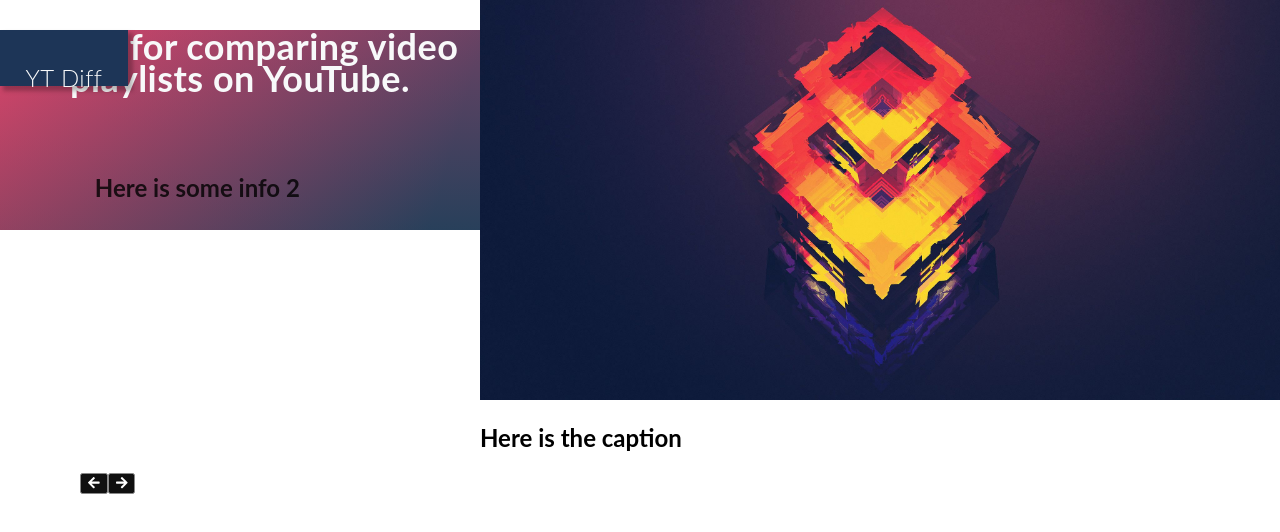
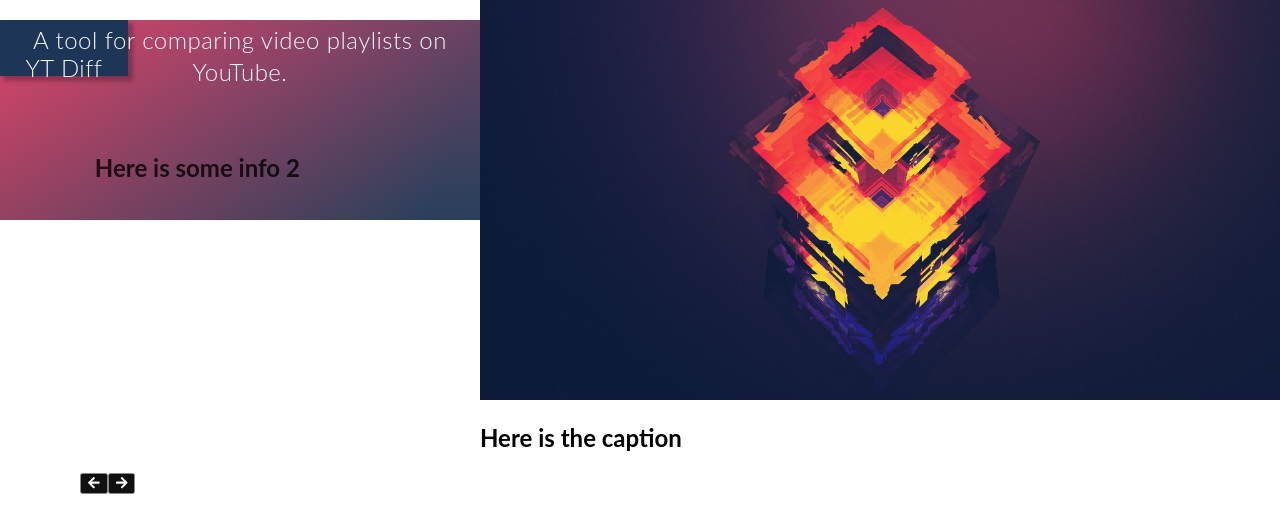
Before and after one commit to wokular/yt-diff, a React (Create React App) app: page / in a window 1280 px wide. Shown: the top 532 px of the page. Built offline with nearby package versions, Linux system fonts and the light colour scheme.

Commit message:
quick update

```diff
--- a/src/Home.js
+++ b/src/Home.js
@@ -69,8 +69,8 @@ function Home() {
                   <div className="logo-box">
                      <h1 className='logo-text'>YT Diff</h1>
                   </div>
-                  <div className="landing-text align-self w-auto relative top-4 md:top-28 ">
-                     <h1 className="text-center sm:drop-shadow-lg text-2xl md:text-3xl lg:text-4xl font-lato font-light tracking-wide text-semi-white">A tool for comparing video playlists on YouTube.</h1>
+                  <div className="landing-text-cont align-self w-auto relative top-4 md:top-28 ">
+                     <h1 className="landing-text text-center sm:drop-shadow-lg text-2xl md:text-3xl lg:text-4xl font-lato font-light tracking-wide text-semi-white">A tool for comparing video playlists on YouTube.</h1>
                   </div>
                   <div className="absolute w-9/12 bottom-8 md:bottom-28 right-2 md:right-8">
                      <div className="h-full w-full">
@@ -105,7 +105,7 @@ function Home() {
                   </div>
                </div>
             </div>
-            <div className="relative flex-1 w-1/2">
+            <div className="right-box-cont relative flex-1 w-1/2">
                <div className="ui-element-cont w-1/2 h-1/2">
 
                   <div className="absolute img-cont w-full h-full">
```
